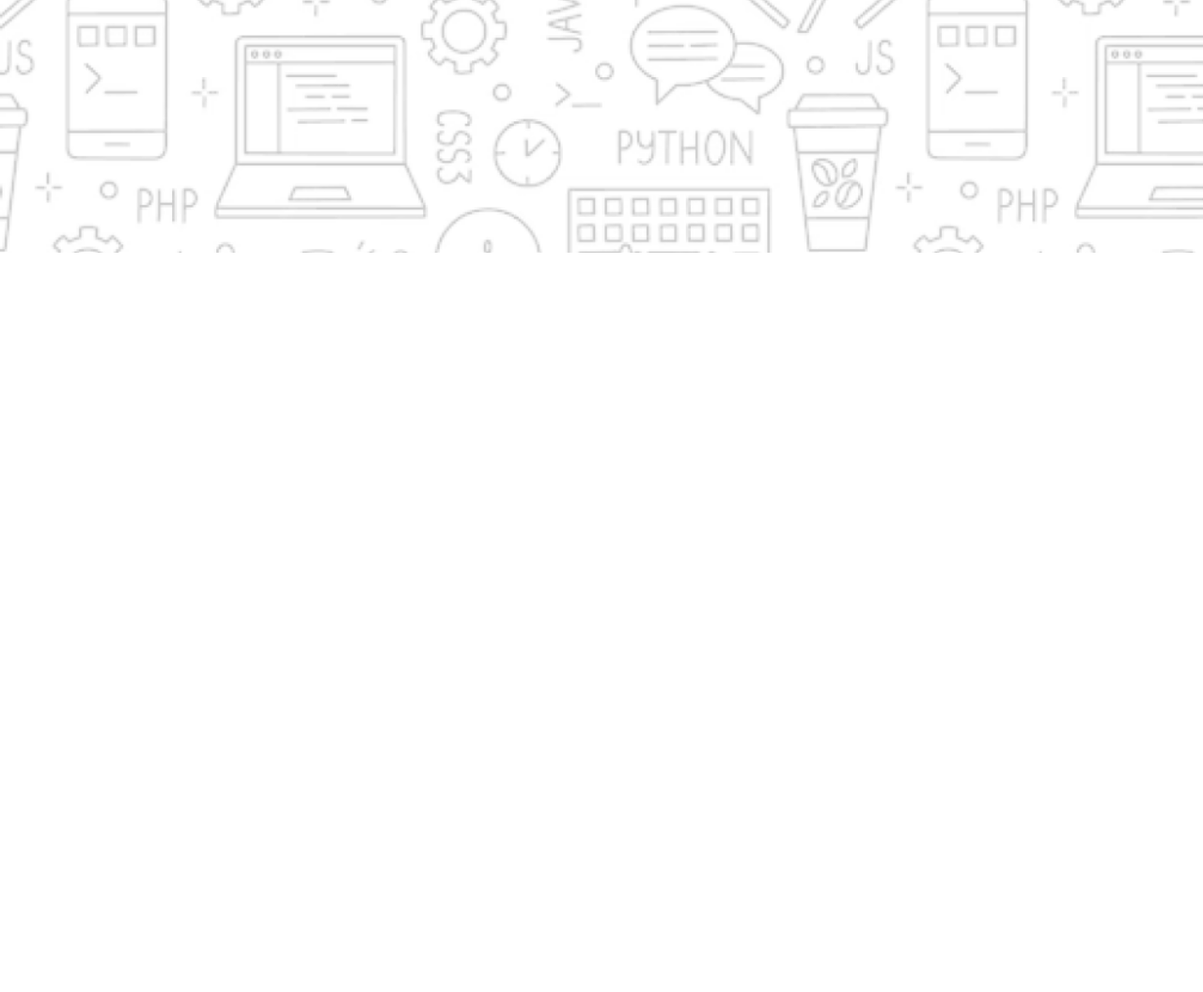
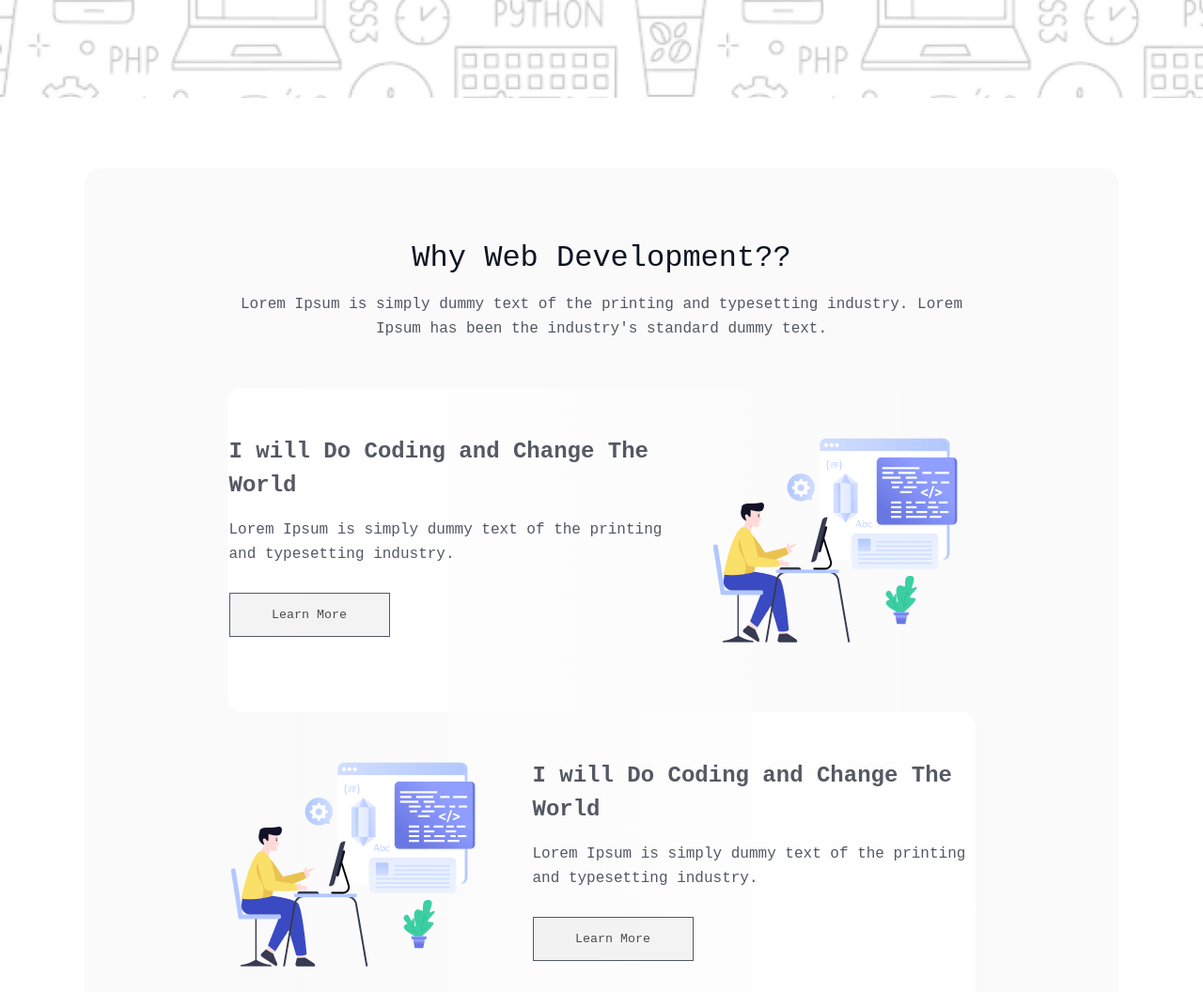
Before and after one commit to nipun-info/p3-dev-portfolio, a plain HTML site: page index.html in a window 1280 px wide. Shown: the part 560-1616 px from the top of the page at 94% size. Before the commit the page ends 829 px from the top, so only its background shows below. Drawn offline with Linux system fonts and the light colour scheme; a web font is replaced by a local one.

Commit message:
why development section complete

```diff
--- a/css/styles.css
+++ b/css/styles.css
@@ -9,7 +9,7 @@
 
 header {
     /* max-width: 1440px; */
-    /* height: 664px; */
+    height: 664px;
     background-image: url(../images/Hero-bg.png);
     background-repeat: no-repeat;
     background-size: cover;
@@ -47,3 +47,71 @@ header {
     font-size: 20px;
     font-weight: 400;
 }
+
+section {
+    margin: 75px 90px;
+    padding: 80px 152px;
+}
+.section-title {
+    color: rgba(13, 19, 33, 1);
+    font-size: 32px;
+    font-weight: 500;
+    line-height: 100%;
+    text-align: center;
+    margin-bottom: 20px;
+}
+
+.why-development {
+    border-radius: 16px;
+    background: rgba(13, 19, 33, 0.02);
+}
+
+.section-text {
+    color: rgba(13, 19, 33, 1);
+    font-size: 16px;
+    font-weight: 400;
+    line-height: 26px;
+    opacity: 0.7;
+    text-align: center;
+    margin-bottom: 20px;
+}
+.development-items{
+    margin-top: 50px;
+}
+.development-item{
+    display: flex;
+    justify-content: space-around;
+    gap: 40px;
+    border-radius: 16px;
+    background: linear-gradient(90deg, rgba(255, 255, 255, 1),rgba(255, 255, 255, 0) 100%);
+    padding: 50px 0px;
+    border-radius: 16px;
+}
+
+.item-2 {
+    background: linear-gradient(270deg, rgba(255, 255, 255, 1),rgba(255, 255, 255, 0) 100%);
+}
+.item-info{
+    max-width: 470px;
+    width: 100%;
+}
+.item-title {
+    color: rgba(13, 19, 33, 0.7);
+    font-size: 24px;
+    font-weight: 600;
+    line-height: 36px;
+    margin-bottom: 16px;
+}
+.btn-secondary{
+    width: 171px;
+    height: 47px;
+    padding: 12px 20px 12px 20px;
+    border: 1px solid rgba(13, 19, 33, 1);
+    opacity: 0.7;
+    margin-top: 28px;
+    cursor: pointer;
+}
+.item-img {
+    max-width: 280px;
+    width: 100%;
+}
--- a/index.html
+++ b/index.html
@@ -17,7 +17,58 @@
         </div>
     </header>
     <main>
+        <section class="why-development">
+            <h2 class="section-title">Why Web Development??</h2>
+            <p class="section-text">Lorem Ipsum is simply dummy text of the printing and typesetting industry. Lorem Ipsum has been the industry's standard dummy text.</p>
 
+            <div class="development-items ">
+                <div class="development-item">
+                    <div class="item-info">
+                        <h3 class="item-title">
+                            I will Do Coding and Change The World
+                        </h3>
+                        <p class="text-primary">
+                            Lorem Ipsum is simply dummy text of the printing and typesetting industry.
+                        </p>
+                        <button class="btn-secondary">Learn More</button>
+                    </div>
+                    <div class="item-img">
+                        <img src="images/Layer_1.png" alt="">
+                    </div>
+                </div>
+
+                <div class="development-item item-2">
+                    <div class="item-img">
+                        <img src="images/Layer_1.png" alt="">
+                    </div>
+                    <div class="item-info">
+                        <h3 class="item-title">
+                            I will Do Coding and Change The World
+                        </h3>
+                        <p class="text-primary">
+                            Lorem Ipsum is simply dummy text of the printing and typesetting industry.
+                        </p>
+                        <button class="btn-secondary">Learn More</button>
+                    </div>
+
+                </div>
+
+                <div class="development-item">
+                    <div class="item-info">
+                        <h3 class="item-title">
+                            I will Do Coding and Change The World
+                        </h3>
+                        <p class="text-primary">
+                            Lorem Ipsum is simply dummy text of the printing and typesetting industry.
+                        </p>
+                        <button class="btn-secondary">Learn More</button>
+                    </div>
+                    <div class="item-img">
+                        <img src="images/Layer_1.png" alt="">
+                    </div>
+                </div>
+            </div>
+        </section>
     </main>
     <footer>
 
```
